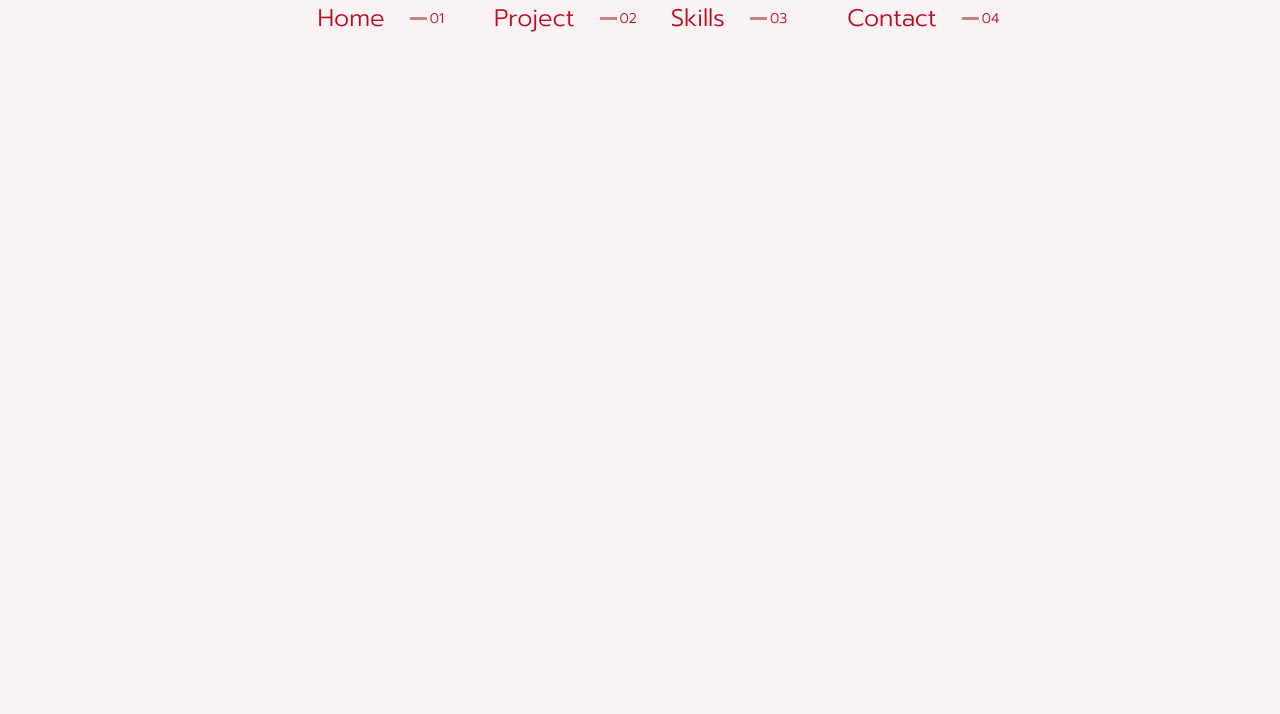
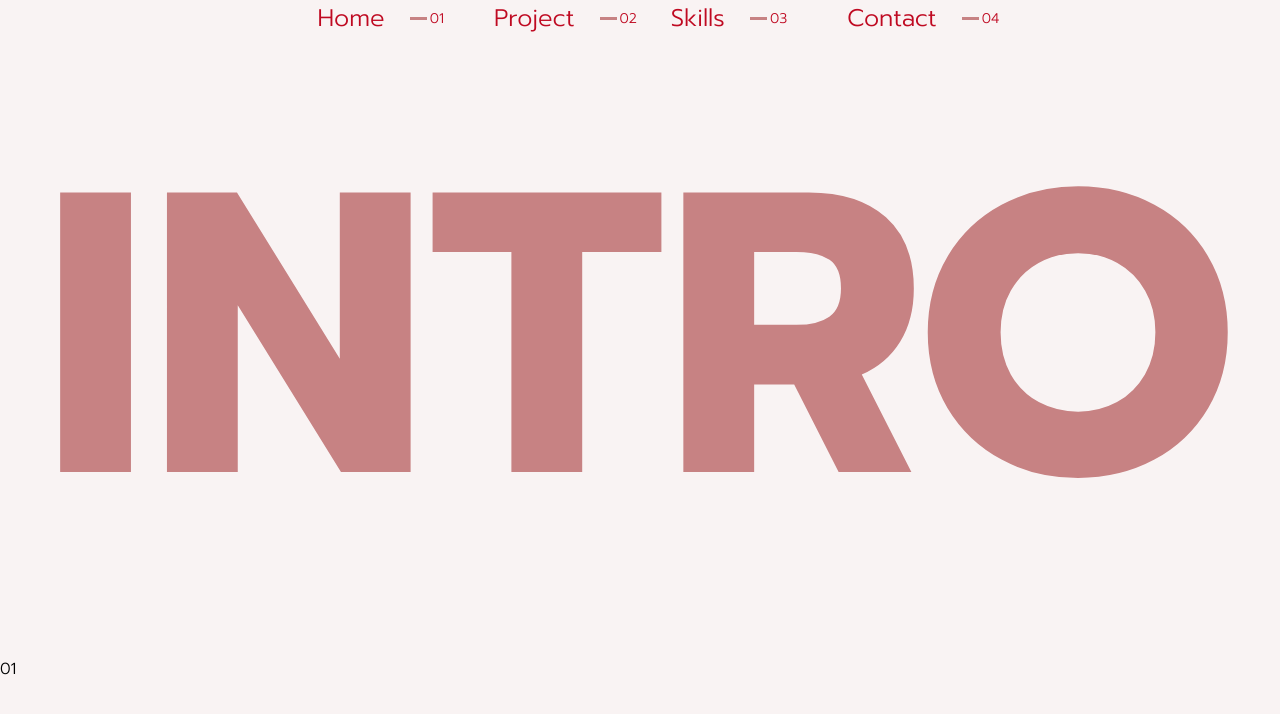
Before and after one commit to amandine888/Portfolio, a React (Create React App) app in the folder portfolio/: page / in a window 1280 px wide. Shown: the top 714 px of the page. Built offline with nearby package versions, Linux system fonts and the light colour scheme.

Commit message:
Intégration component Title

```diff
--- a/portfolio/src/components/Home.js
+++ b/portfolio/src/components/Home.js
@@ -2,6 +2,7 @@ import React from 'react';
 import {withRouter} from 'react-router-dom';
 import NavBarre from './NavBarre';
 import Title from './Title';
+import Numbers from './Numbers';
 import './../mystyle.css';
 
 class Home extends React.Component {
@@ -10,6 +11,7 @@ class Home extends React.Component {
             <div>
                     <NavBarre/>
                     <Title/>
+                    <Numbers/>
             </div>
         );
     }
--- a/portfolio/src/components/Numbers.js
+++ b/portfolio/src/components/Numbers.js
@@ -0,0 +1,14 @@
+import React from 'react';
+import {withRouter} from 'react-router-dom';
+
+class Numbers extends React.Component {
+    render (){
+        return (
+            <div className=''>
+                <p>01</p>
+            </div>
+        )
+    }
+}
+
+export default withRouter (Numbers);
--- a/portfolio/src/components/Title.js
+++ b/portfolio/src/components/Title.js
@@ -4,7 +4,9 @@ import {withRouter} from 'react-router-dom';
 class Title extends React.Component{
     render (){
         return (
-            <div></div>
+            <div className='titleContainer'>
+                <h1>INTRO</h1>
+            </div>
         )
     }
 }
--- a/portfolio/src/mystyle.css
+++ b/portfolio/src/mystyle.css
@@ -7,6 +7,8 @@ body{
     font-family: 'Prompt', sans-serif;
     font-weight: 300;
 }
+
+/* NavBarre */
 
 .navBarre{
     color: #BF0921;
@@ -32,6 +34,11 @@ body{
     width: 15%;
 }
 
+.linkContainer li{
+    font-size: 1.5em;
+    /* border: 2px solid green; */
+}
+
 .divNumber{
     /* border: 2px solid blue;  */
     display: flex;
@@ -39,12 +46,7 @@ body{
     margin-left: 2vw;
 }
 
-li{
-    font-size: 1.5em;
-    /* border: 2px solid green; */
-}
-
-p{
+.divNumber p{
     margin: 0;
     font-size: 0.875em;
     margin-left: 0.2vw;
@@ -55,3 +57,18 @@ p{
     flex-direction: column;
     justify-content: center;
 }
+
+/* Title */
+
+.titleContainer {
+    /* border: 2px solid blue;  */
+    display: flex;
+    justify-content: center;
+}
+
+.titleContainer h1{
+    /* border: 2px solid red; */
+    color: #C78283;
+    font-size: 25em;
+    margin: 0;
+}
```
